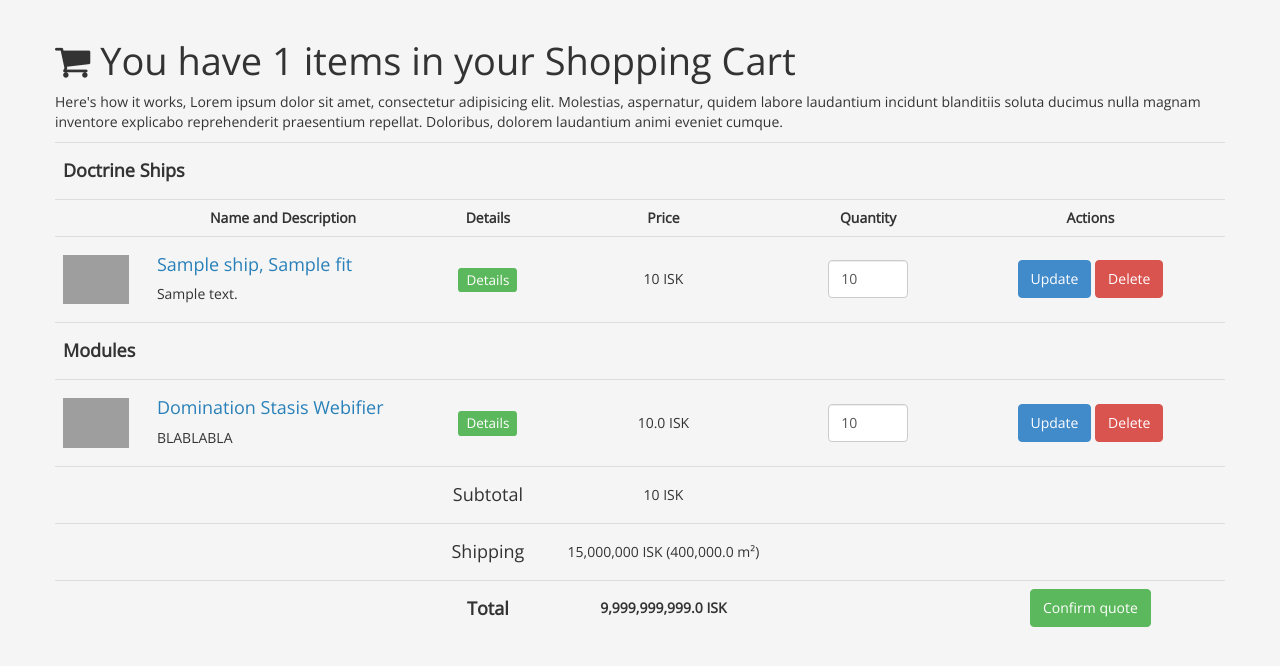
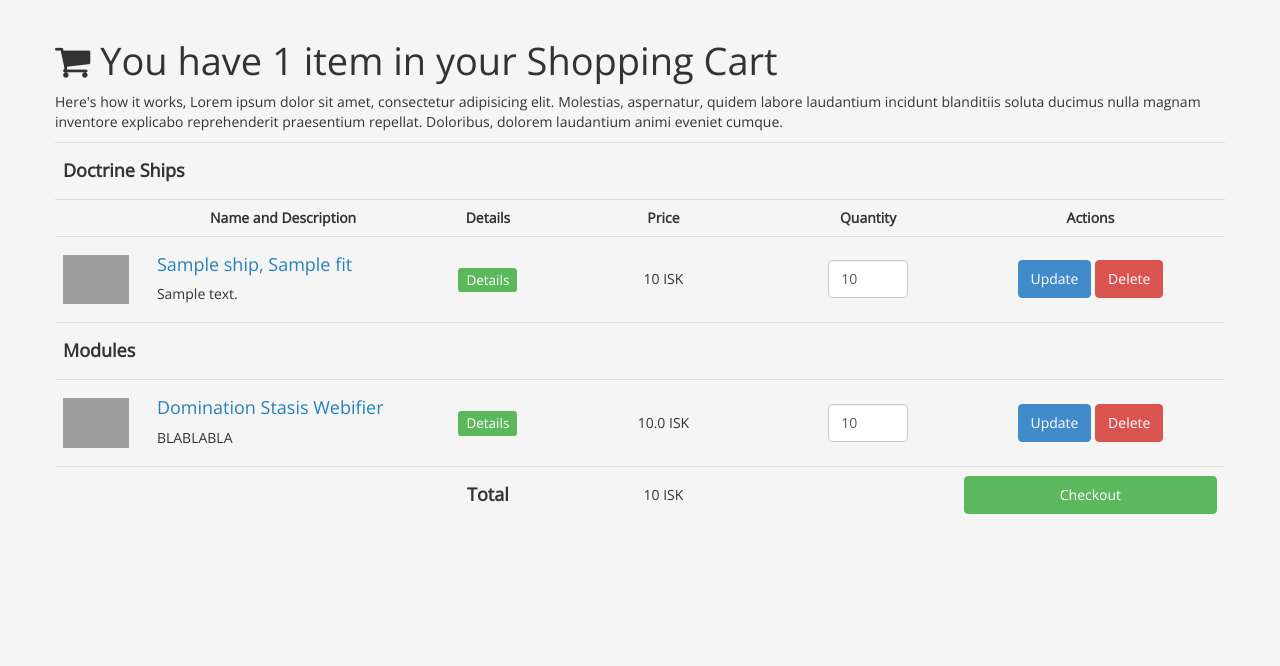
Before and after one commit to J4LP/fwmazon, a Django app: template templates/shop/cart.html in a window 1280 px wide. Shown: the part 50-716 px from the top of the page. Run offline with Django 3.2, Linux system fonts and the light colour scheme; the template is opened without the code that fills it: most values are stand-ins (such as "Sample title", 1, 10 or a date in 2020); some libraries are stand-ins or nearby versions; grey boxes are pictures that could not be loaded.

Commit message:
Pluralized the header

```diff
--- a/templates/shop/cart.html
+++ b/templates/shop/cart.html
@@ -2,7 +2,7 @@
 {% load humanize %}
 {% block content %}
     <div id="shop">
-        <h1><i class="icon-shopping-cart"></i> You have {{cart.length}} items in your Shopping Cart</h1>
+        <h1><i class="icon-shopping-cart"></i> You have {{cart.length}} item{{cart.length|pluralize}} in your Shopping Cart</h1>
         <p>Here's how it works, Lorem ipsum dolor sit amet, consectetur adipisicing elit. Molestias, aspernatur, quidem labore laudantium incidunt blanditiis soluta ducimus nulla magnam inventore explicabo reprehenderit praesentium repellat. Doloribus, dolorem laudantium animi eveniet cumque.</p>
         {% if cart.doctrines %}
             <table id="cart-doctrine-ships" class="table">
@@ -83,26 +83,10 @@
                 <tr id="sub-total">
                     <td></td>
                     <td></td>
-                    <td><h4>Subtotal</h4></td>
+                    <td><h4><b>Total</b></h4></td>
                     <td id="sub-total">{{cart.doctrines_price|intcomma}} ISK</td>
                     <td></td>
-                    <td></td>
-                </tr>
-                <tr id="sub-total">
-                    <td></td>
-                    <td></td>
-                    <td><h4>Shipping</h4></td>
-                    <td id="sub-total">{{15000000|intcomma}} ISK ({{400000.00|intcomma}} m²)</td>
-                    <td></td>
-                    <td></td>
-                </tr>
-                <tr id="sub-total">
-                    <td></td>
-                    <td></td>
-                    <td><h4><b>Total</b></h4></td>
-                    <td id="sub-total"><b>{{9999999999.00|intcomma}} ISK</b></td>
-                    <td></td>
-                    <td><a href="#" class="btn btn-success">Confirm quote</a></td>
+                    <td><a href="#" class="btn btn-success btn-block">Checkout</a></td>
                 </tr>
             </table>
         {% endif %}
```
